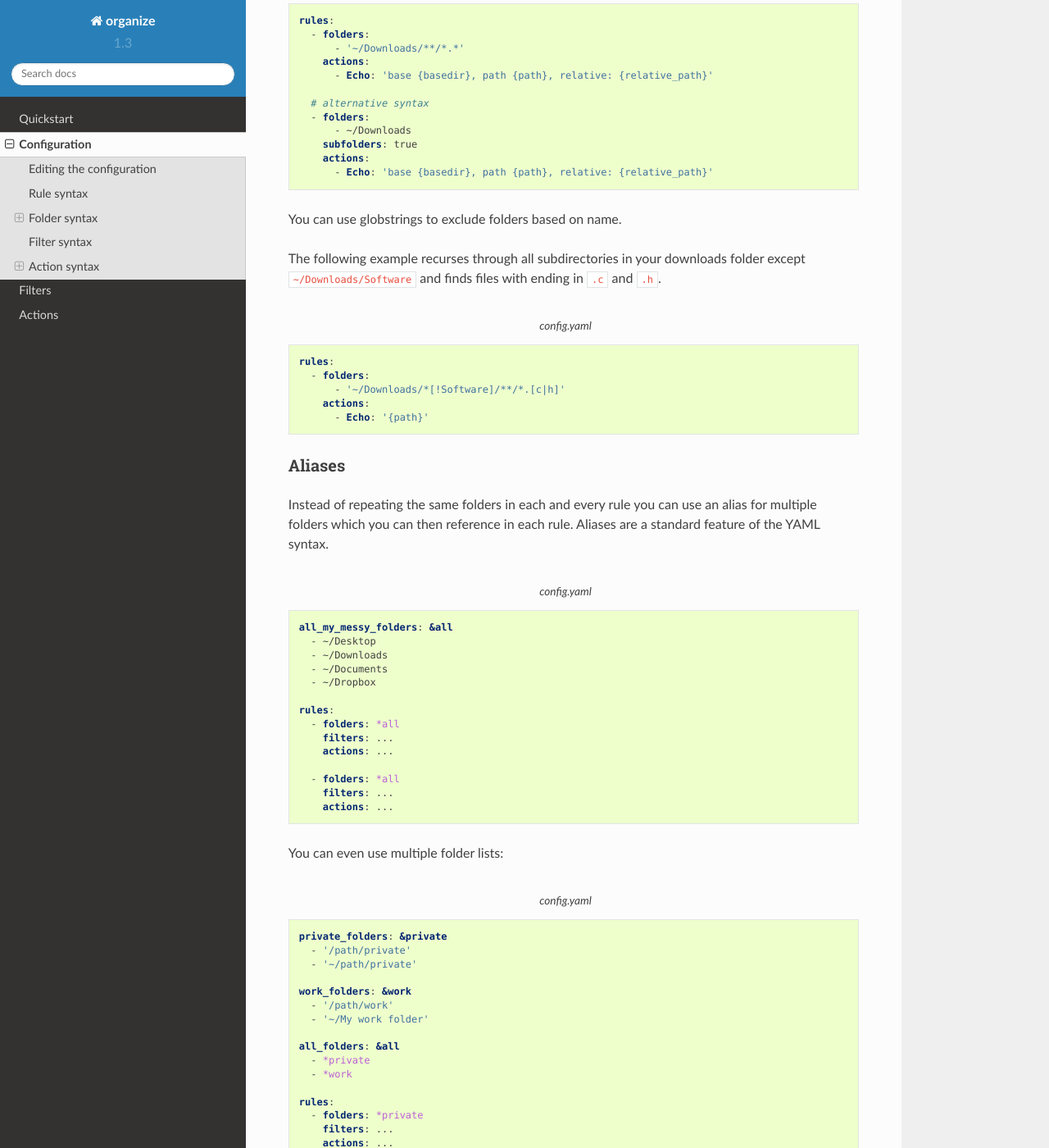
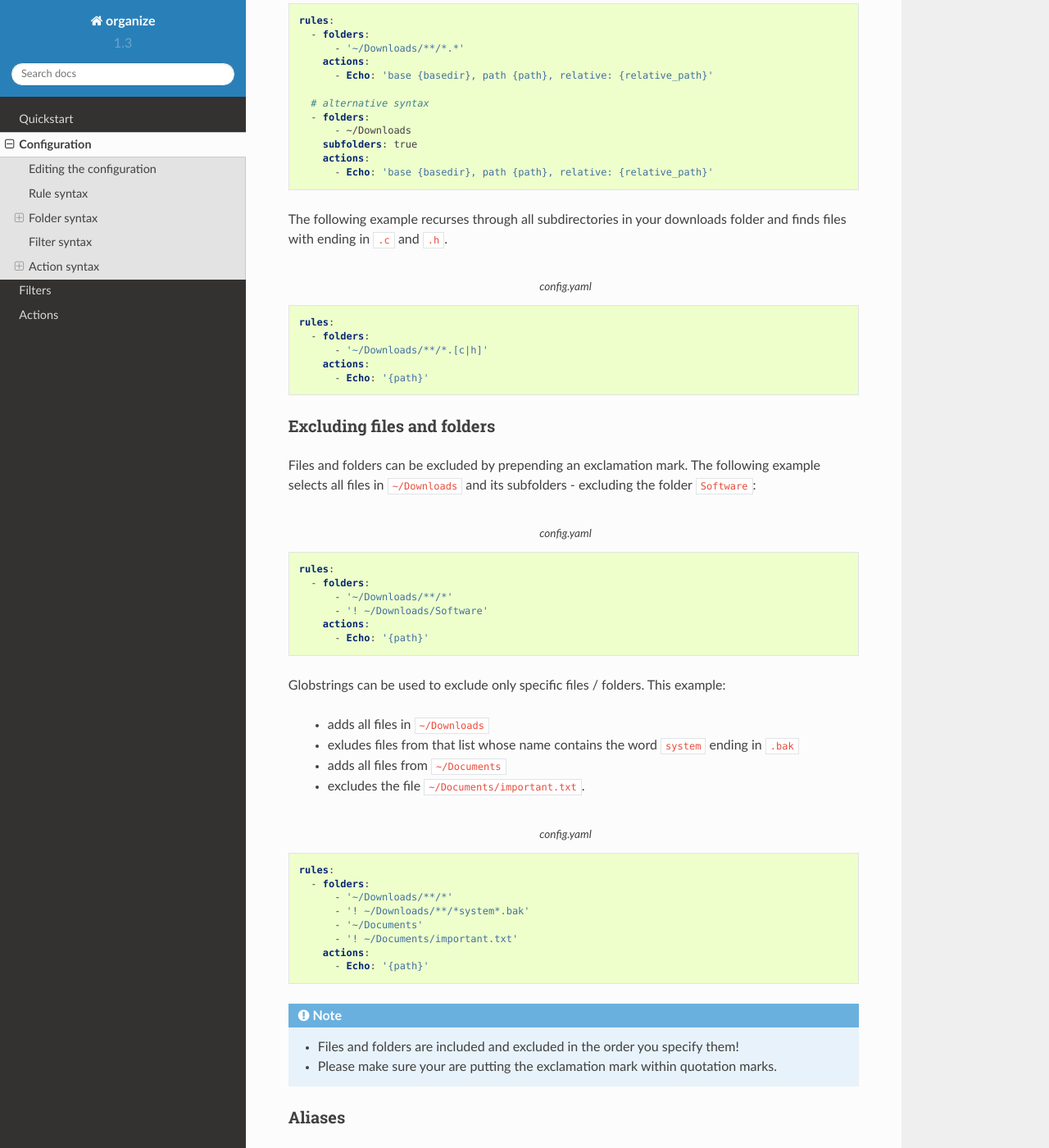
Before and after one commit to tfeldmann/organize, a Sphinx documentation site: the page built from docs/page/config.rst, in a window 1280 px wide and 1400 px high, scrolled down 2465 px. Shown: the whole window at 82% size. Built offline with Sphinx 7.4.7 and the Read the Docs theme 2.0.0, drawn with Linux system fonts in a browser that asks for light colours.

Commit message:
update exclude syntax

```diff
--- a/docs/page/config.rst
+++ b/docs/page/config.rst
@@ -124,18 +124,57 @@ You can use globstrings to recurse through subdirectories (alternatively you can
       actions:
         - Echo: 'base {basedir}, path {path}, relative: {relative_path}'
 
-You can use globstrings to exclude folders based on name.
 
-The following example recurses through all subdirectories in your downloads folder except ``~/Downloads/Software`` and finds files with ending in ``.c`` and ``.h``.
+The following example recurses through all subdirectories in your downloads folder and finds files with ending in ``.c`` and ``.h``.
 
 .. code-block:: yaml
   :caption: config.yaml
 
   rules:
     - folders:
-        - '~/Downloads/*[!Software]/**/*.[c|h]'
+        - '~/Downloads/**/*.[c|h]'
       actions:
         - Echo: '{path}'
+
+
+Excluding files and folders
+---------------------------
+Files and folders can be excluded by prepending an exclamation mark. The following example selects all files
+in ``~/Downloads`` and its subfolders - excluding the folder ``Software``:
+
+.. code-block:: yaml
+  :caption: config.yaml
+
+  rules:
+    - folders:
+        - '~/Downloads/**/*'
+        - '! ~/Downloads/Software'
+      actions:
+        - Echo: '{path}'
+
+
+Globstrings can be used to exclude only specific files / folders. This example:
+
+  - adds all files in ``~/Downloads``
+  - exludes files from that list whose name contains the word ``system`` ending in ``.bak``
+  - adds all files from ``~/Documents``
+  - excludes the file ``~/Documents/important.txt``.
+
+.. code-block:: yaml
+  :caption: config.yaml
+
+  rules:
+    - folders:
+        - '~/Downloads/**/*'
+        - '! ~/Downloads/**/*system*.bak'
+        - '~/Documents'
+        - '! ~/Documents/important.txt'
+      actions:
+        - Echo: '{path}'
+
+.. note::
+  - Files and folders are included and excluded in the order you specify them!
+  - Please make sure your are putting the exclamation mark within quotation marks.
 
 
 Aliases
```
Also changed, not shown: todo.md (+3 -1 lines).
